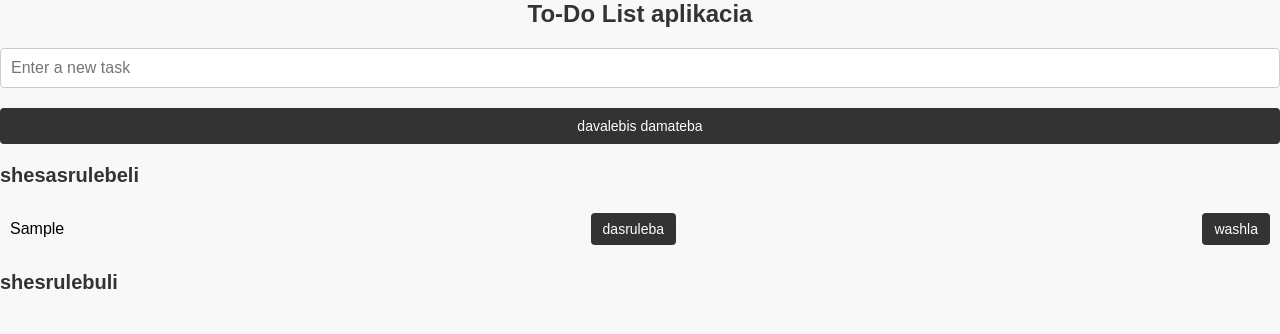
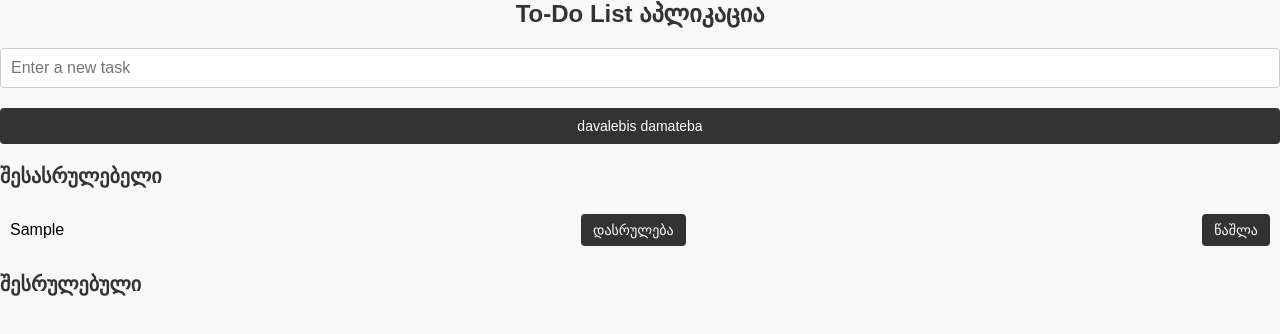
Before and after one commit to GYRAG/to-do-list-app, a React (Create React App) app: page / in a window 1280 px wide. Both pictures are taken after typing "Sample" into the empty fields and a click on the button "davalebis damateba". Shown: the top 334 px of the page. Built offline with nearby package versions, Linux system fonts and the light colour scheme.

Commit message:
Update App.jsx

```diff
--- a/src/App.jsx
+++ b/src/App.jsx
@@ -46,7 +46,7 @@ function TodoList() {
 
   return (
     <div>
-      <h1>To-Do List aplikacia</h1>
+      <h1>To-Do List აპლიკაცია</h1>
 
       <form onSubmit={handleNewTask}>
         <input type="text" name="task" placeholder="Enter a new task" />
@@ -54,26 +54,26 @@ function TodoList() {
       </form>
 
       <div>
-        <h2>shesasrulebeli</h2>
+        <h2>შესასრულებელი</h2>
         <ul>
           {tasks.map((task) => (
             <li key={task.id}>
               {task.name}
-              <button onClick={() => handleTaskComplete(task.id)}>dasruleba</button>
-              <button onClick={() => handleDeleteTask(task.id, false)}>washla</button>
+              <button onClick={() => handleTaskComplete(task.id)}>დასრულება</button>
+              <button onClick={() => handleDeleteTask(task.id, false)}>წაშლა</button>
             </li>
           ))}
         </ul>
       </div>
 
       <div>
-        <h2>shesrulebuli</h2>
+        <h2>შესრულებული</h2>
         <ul>
           {completedTasks.map((task) => (
             <li key={task.id}>
               {task.name}
-              <button onClick={() => handleDeleteTask(task.id, true)}>washla</button>
-              <button onClick={() => handleMoveToTodo(task.id)}>dasasrulebelshi gadatana</button>
+              <button onClick={() => handleDeleteTask(task.id, true)}>წაშლა</button>
+              <button onClick={() => handleMoveToTodo(task.id)}>დასასრულებელი</button>
             </li>
           ))}
         </ul>
```
